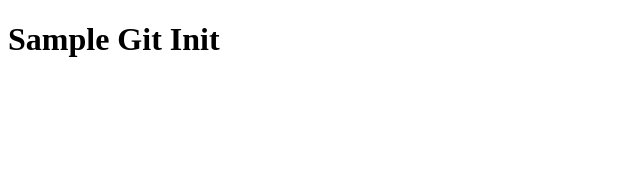
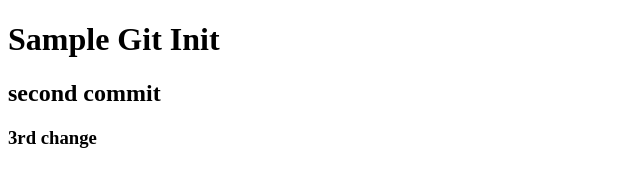
Before and after one commit to BalaBhargaviRavuru/GitInitSample, a plain HTML site: page index.html in a window 1280 px wide. Shown: the whole page, without its empty margins (0-640 px from the left). Drawn offline with Linux system fonts and the light colour scheme.

Commit message:
added two headings in my page

```diff
--- a/index.html
+++ b/index.html
@@ -7,5 +7,7 @@
 </head>
 <body>
     <h1>Sample Git Init</h1>
+    <h2>second commit</h2>
+    <h3>3rd change</h3>
 </body>
 </html>
```
